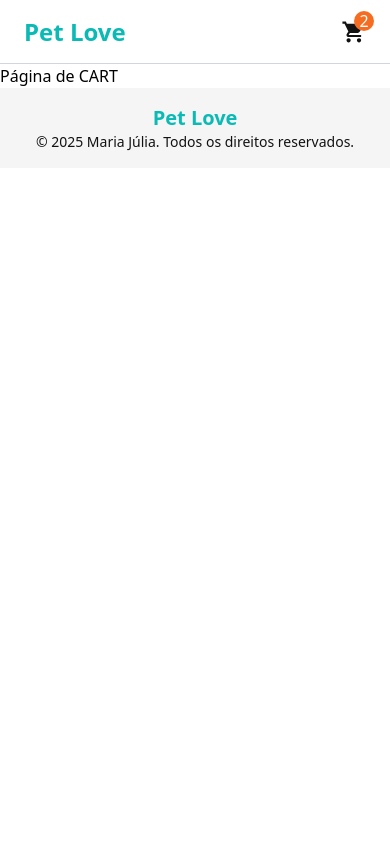
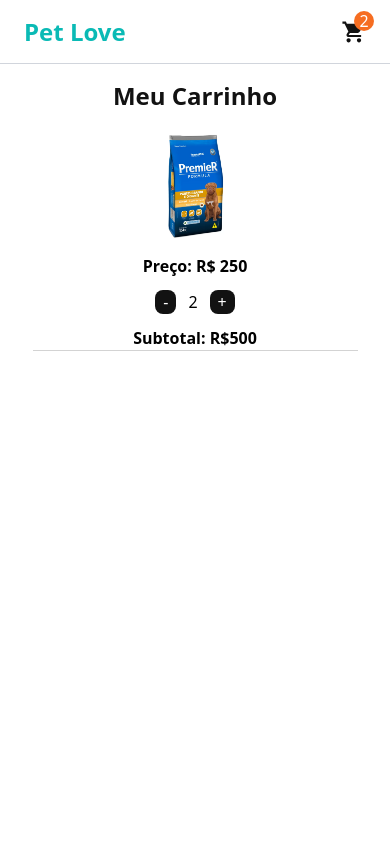
Before and after one commit to MariaJuliaAS/Pet-Love, a React (Vite) app: page /cart in a window 390 px wide. Shown: the top 844 px of the page. Built offline with nearby package versions, Linux system fonts and the light colour scheme.

Commit message:
Parte estática e responsiva do carrinho

```diff
--- a/src/pages/cart/index.tsx
+++ b/src/pages/cart/index.tsx
@@ -1,6 +1,25 @@
+import imgRacao from '../../assets/racao1.png';
 
 export function Cart() {
     return (
-        <h1>Página de CART</h1>
+
+        <main className="w-full max-w-10/12 mx-auto min-h-screen">
+            <h1 className="2xl:text-4xl sm:text-3xl text-2xl font-bold text-[#121212] my-4 text-center">Meu Carrinho</h1>
+
+            <section className='sm:flex-row flex-col flex items-center justify-between border-b-1 border-[#D3D3D3] mb-4'>
+                <img src={imgRacao} alt="Picture of pet food" className='w-28 mb-3' />
+                <strong className='mb-3'>Preço: R$ 250</strong>
+
+                <div className='flex flex-row gap-3 mb-3'>
+                    <button className='px-2 bg-[#121212] rounded-lg text-white flex items-center justify-center cursor-pointer'>-</button>
+                    2
+                    <button className='px-2 bg-[#121212] rounded-lg text-white flex items-center justify-center cursor-pointer'>+</button>
+                </div>
+
+                <strong>Subtotal: R$500</strong>
+            </section>
+
+        </main>
+
     )
 }
```
